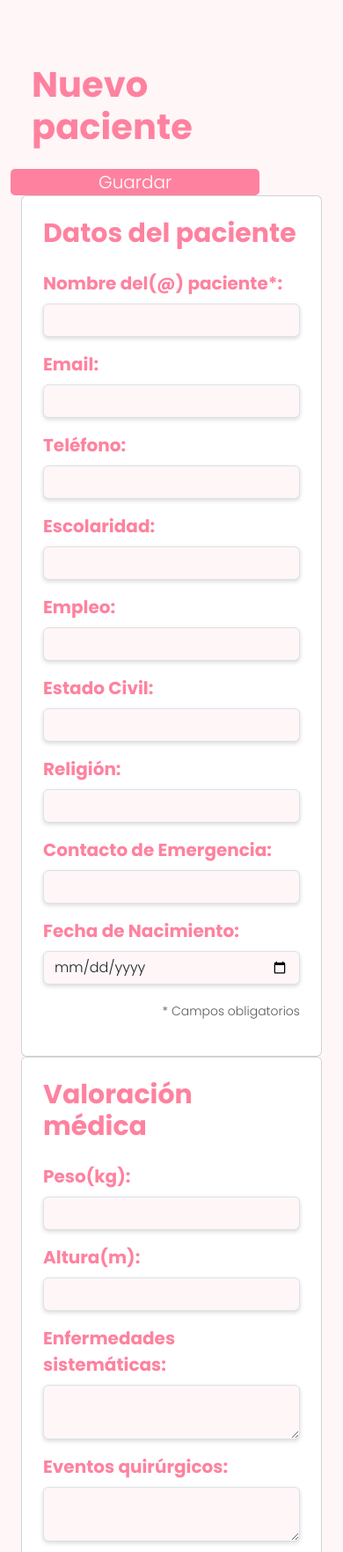
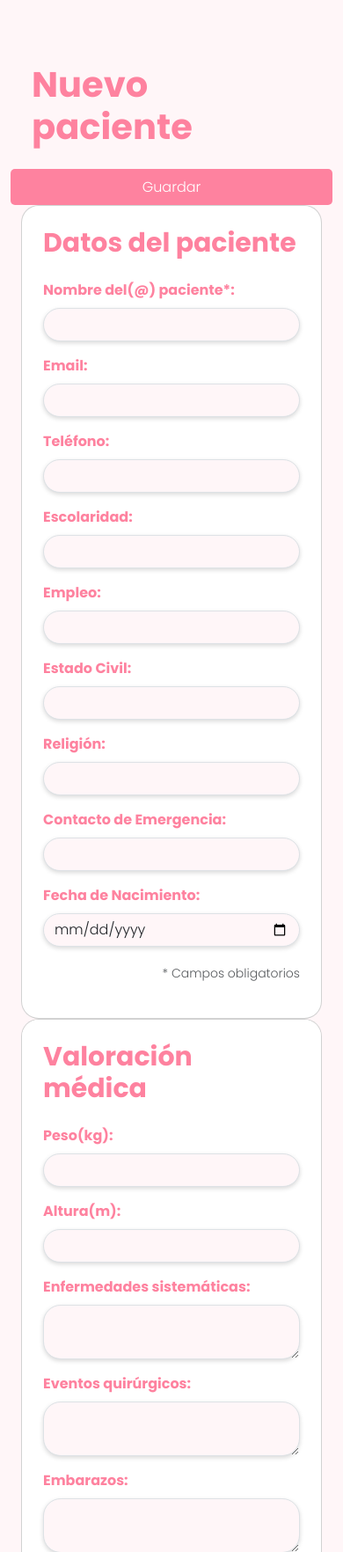
Before and after one commit to PIX3L-IT/hamaham-web, a Node project: template pacientes/views/register-patient.ejs in a window 390 px wide. Shown: the top 1764 px of the page at 88% size. Run offline with Node 20 templates, Linux system fonts and the light colour scheme; the template is opened without the code that fills it, so the values that code supplies are empty.

```diff
--- a/pacientes/views/register-patient.ejs
+++ b/pacientes/views/register-patient.ejs
@@ -18,7 +18,7 @@
       <div class="col">
         <h2 class="p-4 m-0">Nuevo paciente</h2>
       </div>
-      <div class="col-auto">
+      <div class="col-12 col-md-auto">
         <button class="register_patient_button me-2">Guardar</button>
       </div>
     </div>
--- a/public/css/patients/patients.css
+++ b/public/css/patients/patients.css
@@ -15,28 +15,45 @@
 }
 
 .card-scroll {
-    max-height: 80vh; /* ajusta según tu diseño */
+    max-height: 80vh; /* Ajusta según tu diseño */
     overflow-y: auto;
     overflow-x: hidden;
 }
+
+/* Fondo del scrollbar (track) */
+.card-scroll::-webkit-scrollbar {
+    width: 4px; /* Ancho del scrollbar */
+}
+
+/* Color del fondo del track */
+.card-scroll::-webkit-scrollbar-track {
+    background-color: #FFD6DD; /* Puedes ajustar este si quieres contraste */
+}
+
+/* Scroll (thumb) – lo que se arrastra */
+.card-scroll::-webkit-scrollbar-thumb {
+    background-color: #FE829F; /* Tu color deseado */
+    border-radius: 10px; /* Bordes redondeados */
+}
+
 
 
 .register_patient_form{
     background-color: transparent;
 }
 
-.register_patient_button{
+.register_patient_button {
     background-color: #FE829F;
     color: white;
     border: none;
-    padding: 0 100px;
-    font-size: 20px;
+    width: 271px;
+    height: 41px;
+    font-size: 16px;
     font-weight: 300;
     text-align: center;
     border-radius: 5px;
     cursor: pointer;
 }
-
 
 .form-label {
     font-size: 20px;
@@ -44,12 +61,37 @@
     color: #FE829F;
 }
 
+/* Estilo para pantallas pequeñas */
+@media (max-width: 1000px) {
+    .form-label {
+        font-size: 16px;
+        font-weight: 200;
+        color: #FE829F;
+    }
+}
+
+@media (max-width: 768px) {
+    .register_patient_button {
+        width: 100%;
+        margin: 0 auto; /* Esto lo centra horizontalmente */
+        display: block; /* Asegura que el margin funcione correctamente */
+    }
+
+
+}
+
+
 .form-control{
     background-color: #FFF6F8;
     box-shadow: 0 2px 5px rgba(0, 0, 0, 0.15);
     font-weight: 300;
+    border-radius: 20px;
+
 }
 
+.card{
+    border-radius: 20px;
+}
 
 html, body {
     height: 100%;
@@ -57,7 +99,6 @@ html, body {
     padding: 0;
     background-color: #FFF6F8;
     font-family: 'Poppins', sans-serif;
-    overflow-y: hidden;
 }
 
 h2{
```
